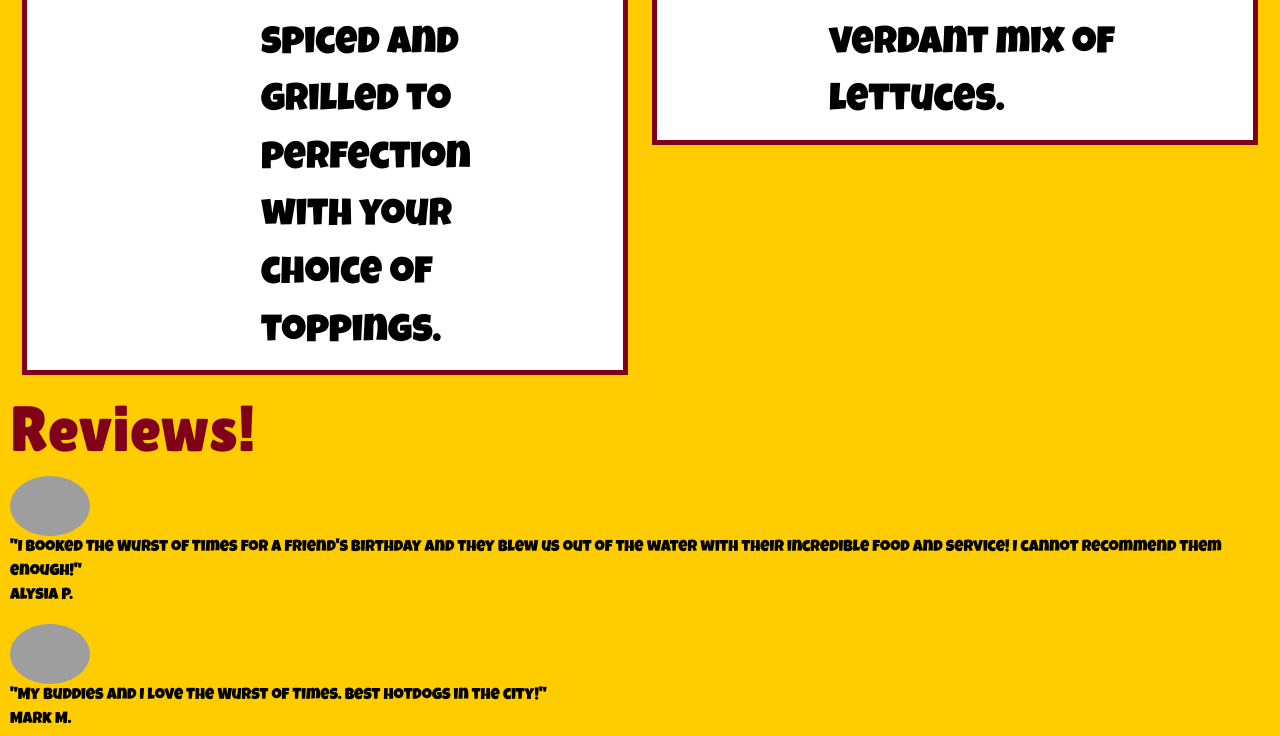
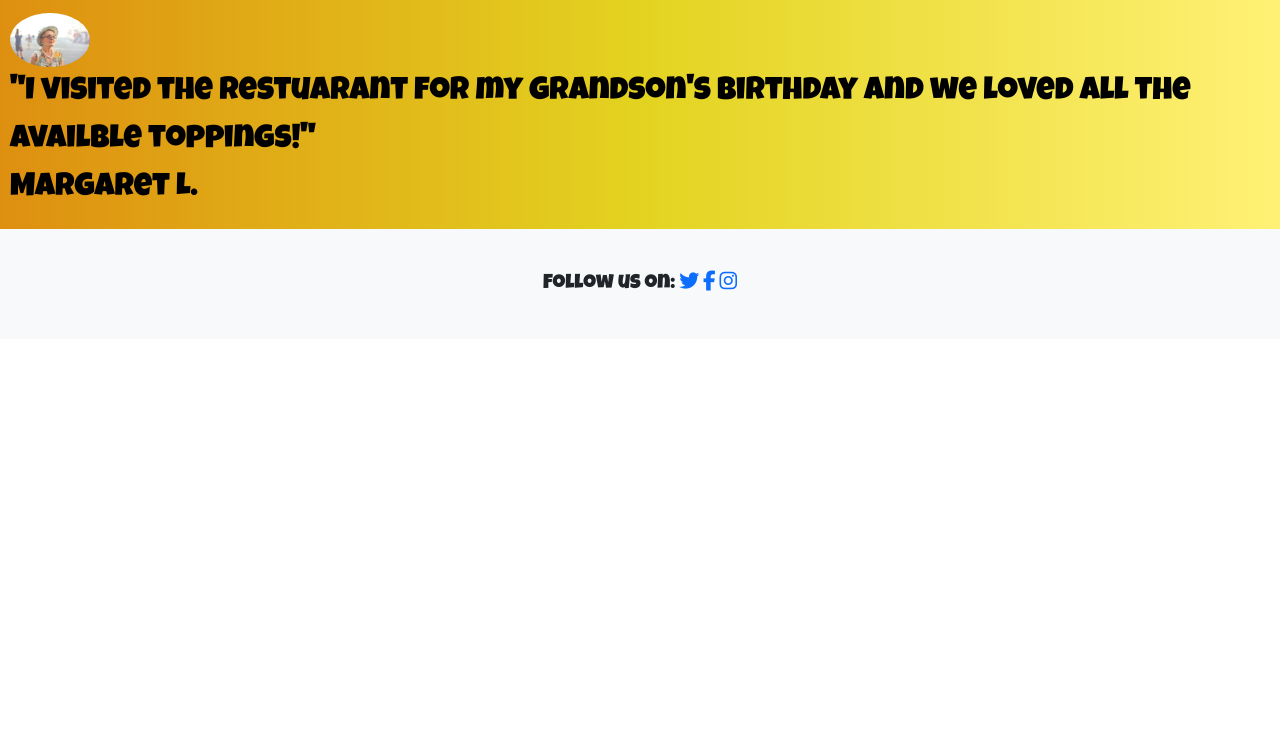
Before and after one commit to TLC-1990/milestone-3, a plain HTML site: page menus.html in a window 1280 px wide. Shown: the part 1824-2560 px from the top of the page. After the commit the page ends 2163 px from the top, so only its background shows below. Drawn offline with nearby package versions, Linux system fonts and the light colour scheme; grey boxes are pictures that could not be loaded.

Commit message:
Adjust background to gradient on all pages

```diff
--- a/assets/css/style.css
+++ b/assets/css/style.css
@@ -21,7 +21,8 @@
 
 body {
     font-family: var(--primary-font);
-    background-color: var(--background-color);
+    background: #de8f10;
+    background: linear-gradient(90deg, rgba(222, 143, 16, 1) 0%, rgba(227, 211, 32, 1) 50%, rgba(255, 241, 117, 1) 100%);
     color: var(--title-color);
     margin: 0;
     padding: 0;
@@ -58,8 +59,9 @@ h3 {
 
 /*Navbar styling*/
 #navbar {
-    background-color: var(--background-color) !important;
-    color: var(--primary-color);
+    background: #de8f10;
+    background: linear-gradient(90deg, rgba(222, 143, 16, 1) 0%, rgba(227, 211, 32, 1) 50%, rgba(255, 241, 117, 1) 100%);
+    color: #feffcc;
     border: var(--highlight-color);
     font-family: var(--primary-font);
     font-size: 40px;
@@ -122,7 +124,7 @@ h3 {
 /*menu and reviews*/
 .table {
     border: #800017 5px solid;
-    font-size: 3vw;
+    font-size: 2vw;
 }
 
 .review-image {
@@ -131,15 +133,19 @@ h3 {
     border-radius: 75%;
 }
 
+
+.reviews {
+    font-size: 2.5vw;
+}
+
 /*footer across pages*/
 footer {
     position: bottom;
     bottom: 0;
     width: 100%;
-    background-color: var(--background-color);
-    color: var(--primary-color);
+    background-color: var(--background-color) !important;
     text-align: center;
-    padding: 10px;
+    padding: 0px;
     font-family: var(--primary-font);
     font-size: 20px;
     margin: auto;
--- a/menus.html
+++ b/menus.html
@@ -128,7 +128,8 @@
                 <div class="col-12">
                     <img src="assets/images/pexels-godisable-jacob-226636-718978.webp"
                         alt="An image of a woman in a red top facing the camera side-on" class="img-fluid review-image">
-                    <p> "I booked The Wurst of Times for a friend's birthday and they blew us out of the water with
+                    <p class="reviews"> "I booked The Wurst of Times for a friend's birthday and they blew us out of the
+                        water with
                         their incredible food and service! I cannot recommend them enough!"<br>
                         Alysia P. </p>
                 </div>
@@ -136,14 +137,15 @@
                     <img src="assets/images/pexels-olly-846741.webp"
                         alt="An image of a smiling man in a red jumper against a blue wall"
                         class="img-fluid review-image">
-                    <p> "My buddies and I love The Wurst of Times. Best hotdogs in the city!"<br>
+                    <p class="reviews"> "My buddies and I love The Wurst of Times. Best hotdogs in the city!"<br>
                         Mark M. </p>
                 </div>
                 <div class="col-12">
                     <img src="assets/images/pexels-olly-788567.webp"
                         alt="An image of an older woman, with a sunhat and a pearl necklace, looking up to the right"
                         class="img-fluid review-image">
-                    <p> "I visited the restuarant for my grandson's birthday and we loved all the availble
+                    <p class="reviews"> "I visited the restuarant for my grandson's birthday and we loved all the
+                        availble
                         toppings!"<br>
                         Margaret L. </p>
                 </div>
@@ -151,7 +153,7 @@
         </section>
     </main>
     <footer id="contact" class="bg-light text-dark mt-auto">
-        <div class="container text-center py-4">
+        <div class="container-fluid text-center py-4">
             <p></p>
             <p>Follow us on:
                 <a href="https://twitter.com" target="_blank"><i class="fab fa-twitter"></i></a>
```
